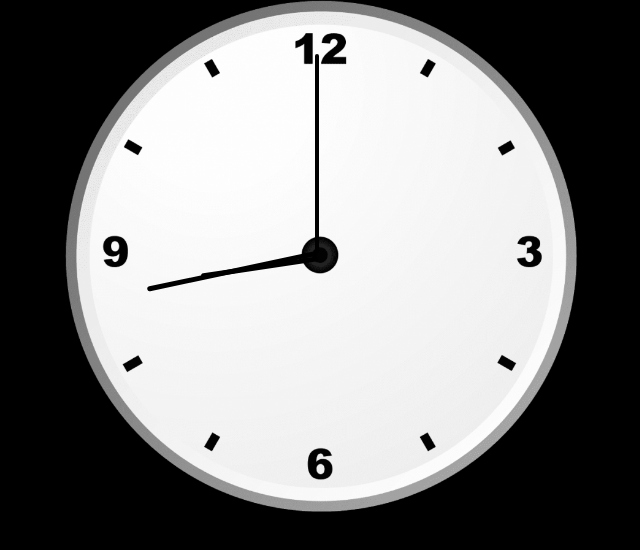
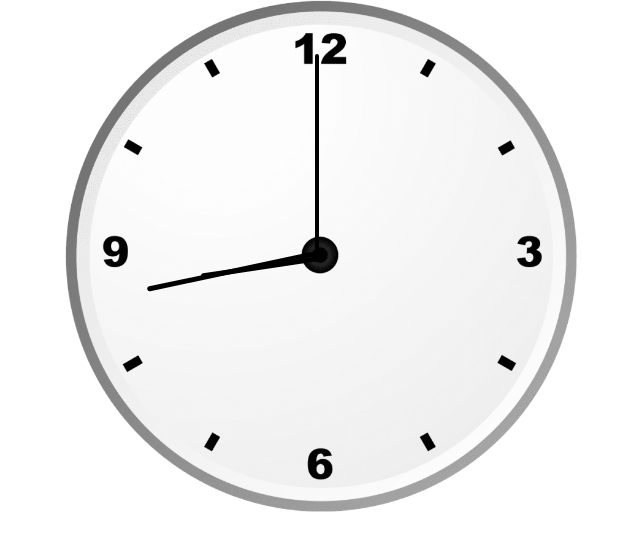
Before and after one commit to Shahrukh-10/Anologue-Clock, a plain HTML site: page index.html in a window 1280 px wide. Shown: the whole page, without its empty margins (319-959 px from the left). Drawn offline with Linux system fonts and the light colour scheme.

Commit message:
Update style.css

```diff
--- a/css/style.css
+++ b/css/style.css
@@ -2,14 +2,14 @@
     margin: 0;padding: 0;
 }
 body{
-    background-color: black;
+/*     background-color: black; */
 }
 .clockContainer{
     position: relative;
     background-image: url('/images/clock.png');
     height:40vw ;
     width:40vw ;
-    background-color: black;
+/*     background-color: black; */
     background-size: contain;
     margin: auto;
     background-repeat: no-repeat;
```
